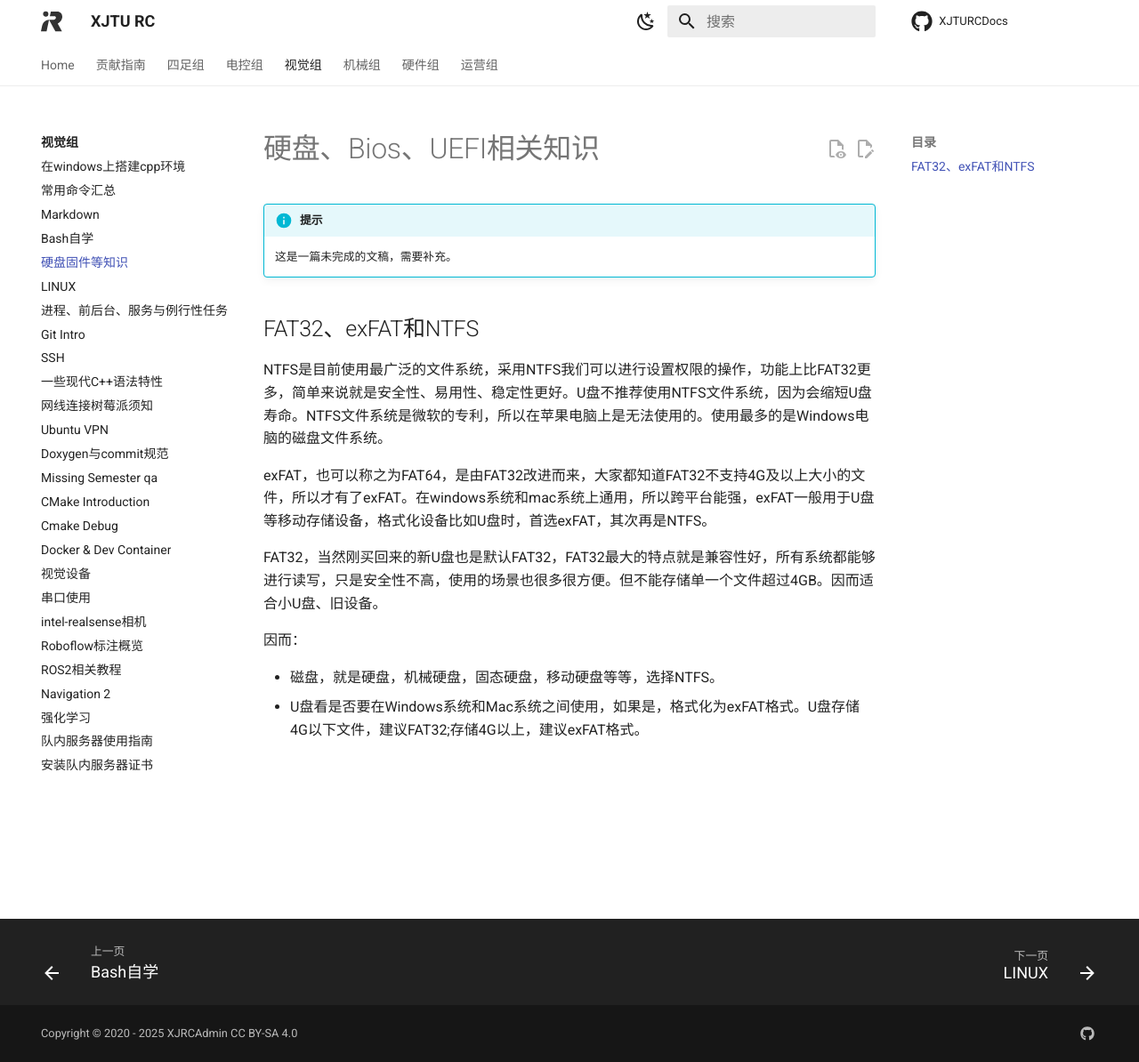
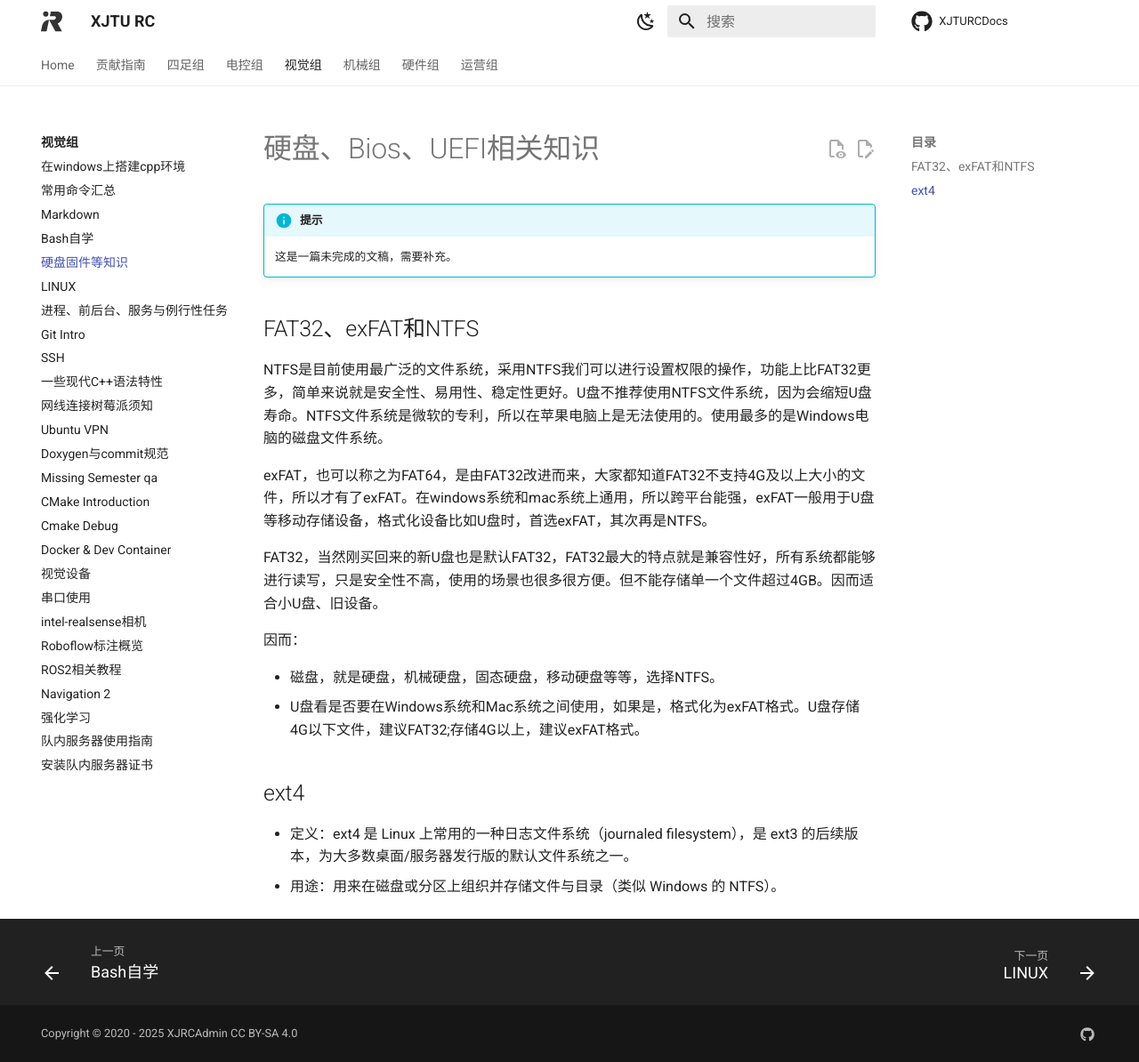
Before and after one commit to XJRCAdmin/XJTURCDocs, an MkDocs documentation site: the page built from docs/blog/vision/SSD-knowledge/index.md, in a window 1280 px wide and 1194 px high. Shown: the whole window at 89% size. Built offline with MkDocs 1.6.1 and Material for MkDocs 9.7.7, drawn with Linux system fonts in a browser that asks for light colours; comment, search, counter and statistics services are not loaded.

Commit message:
docs : SSD

```diff
--- a/docs/blog/vision/SSD-knowledge/index.md
+++ b/docs/blog/vision/SSD-knowledge/index.md
@@ -13,3 +13,8 @@ FAT32，当然刚买回来的新U盘也是默认FAT32，FAT32最大的特点就
 
 - 磁盘，就是硬盘，机械硬盘，固态硬盘，移动硬盘等等，选择NTFS。
 - U盘看是否要在Windows系统和Mac系统之间使用，如果是，格式化为exFAT格式。U盘存储4G以下文件，建议FAT32;存储4G以上，建议exFAT格式。
+
+## ext4
+
+- 定义：ext4 是 Linux 上常用的一种日志文件系统（journaled filesystem），是 ext3 的后续版本，为大多数桌面/服务器发行版的默认文件系统之一。
+- 用途：用来在磁盘或分区上组织并存储文件与目录（类似 Windows 的 NTFS）。
```
